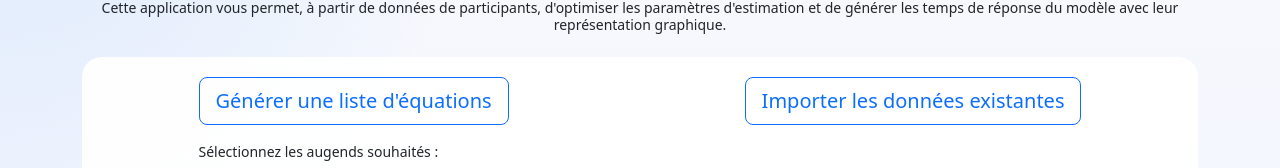
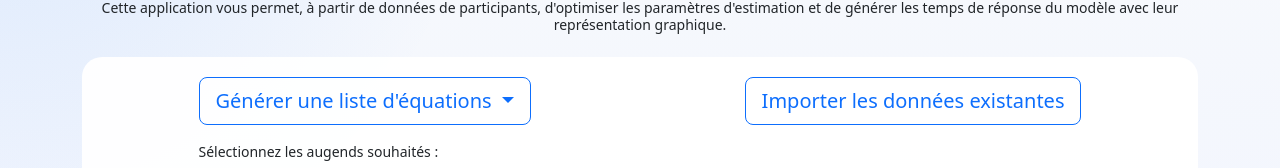
Before and after one commit to GatienCaillet/TER_CAILLET_ILLOUZ, a Vue app in the folder dev/: page / in a window 1280 px wide. Both pictures are taken after a click on the button "Générer une liste d'équations". Shown: the part 181-349 px from the top of the page. Built offline with nearby package versions, Linux system fonts and the light colour scheme.

Commit message:
fix: utilisation de la classe collapse de Bootstrap au lieu de la fonction handleGenerateEquationList

```diff
--- a/dev/src/App.vue
+++ b/dev/src/App.vue
@@ -40,7 +40,6 @@ const mainScrollRef = ref(null);
 const currentSectionIndex = ref(0);
 
 const ALPHABET = "ABCDEFGHIJKLMNOPQRSTUVWXYZ";
-const showEquationLists = ref(false);
 const selectedAugends = ref([]);
 const selectedAddends = ref([]);
 const numSessions = ref(1);
@@ -281,10 +280,6 @@ const handleCloseLoadingOverlay = () => {
   estimationProgress.value = { current: 0, total: 0 };
   loadingStartedAt.value = 0;
   currentEstimationModel.value = null;
-};
-
-const handleGenerateEquationList = () => {
-  showEquationLists.value = !showEquationLists.value;
 };
 
 const handleGenerateEquations = () => {
@@ -548,15 +543,16 @@ onBeforeUnmount(() => {
           <div class="d-flex flex-column flex-lg-row justify-content-around">
             <div>
               <BaseButton
-                variant="btn btn-outline-primary mb-3"
+                variant="btn btn-outline-primary mb-3 dropdown-toggle"
                 size="lg"
-                @click="handleGenerateEquationList"
+                data-bs-toggle="collapse"
+                data-bs-target="#equationParameters"
               >
               Générer une liste d'équations
               </BaseButton>
 
               <!-- Liste des augends -->
-              <div v-if="showEquationLists" class="equation-lists">
+              <div class="equation-lists collapse" id="equationParameters">
                 <label class="form-label">Sélectionnez les augends souhaités :</label>
                 <ul class="list-group list-group-horizontal-sm flex-wrap mb-3 augend-list">
                   <li  class="list-group-item"
```
